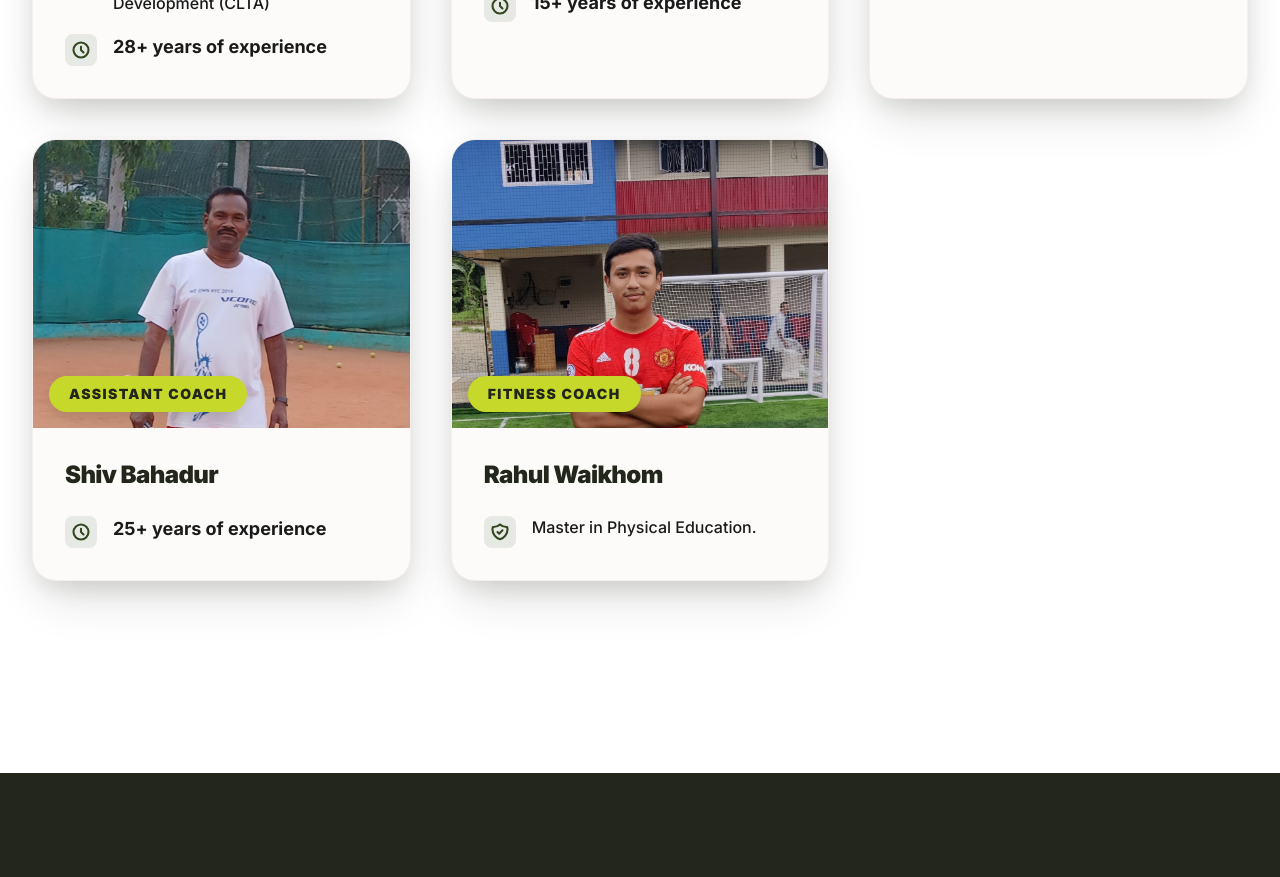
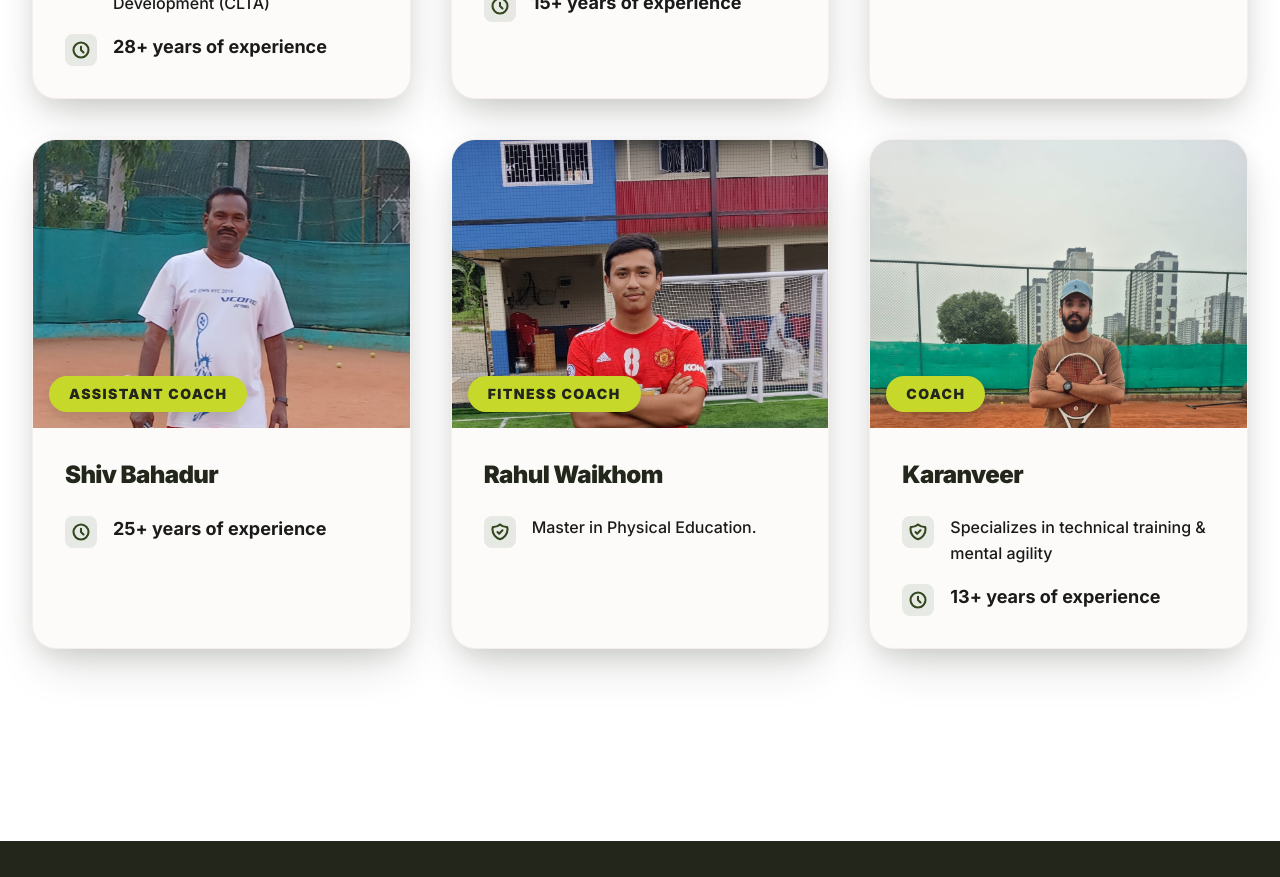
Before and after one commit to Jatin-1111/powermytennis, a Next.js app: page /coaches in a window 1280 px wide. Shown: the part 1060-1937 px from the top of the page. Built offline with nearby package versions, Linux system fonts and the light colour scheme.

Commit message:
feat: add coach data structure and include Karanveer in the coaches list with associated imagery

```diff
--- a/src/data/coaches.ts
+++ b/src/data/coaches.ts
@@ -49,4 +49,12 @@ export const coaches: Coach[] = [
     experience: "",
     photoUrl: "/coach-rahul.jpeg",
   },
+  {
+    id: "karanveer",
+    name: "Karanveer",
+    role: "Coach",
+    credentials: "Specializes in technical training & mental agility",
+    experience: "13+ years of experience",
+    photoUrl: "/coach-karanveer.jpeg",
+  },
 ];
```
Also changed, not shown: public/coach-karanveer-alt.jpeg (added), public/coach-karanveer.jpeg (added).
